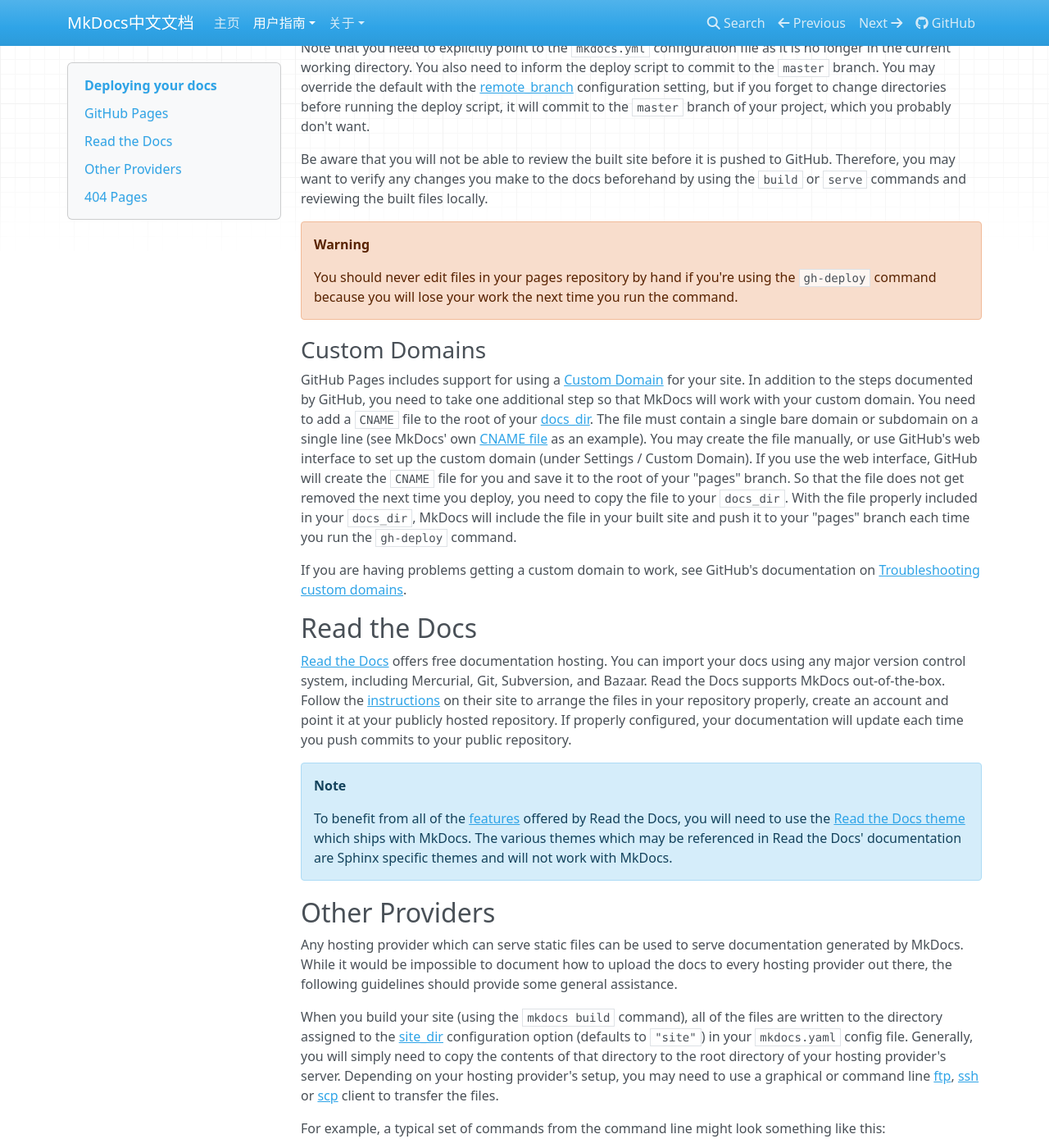
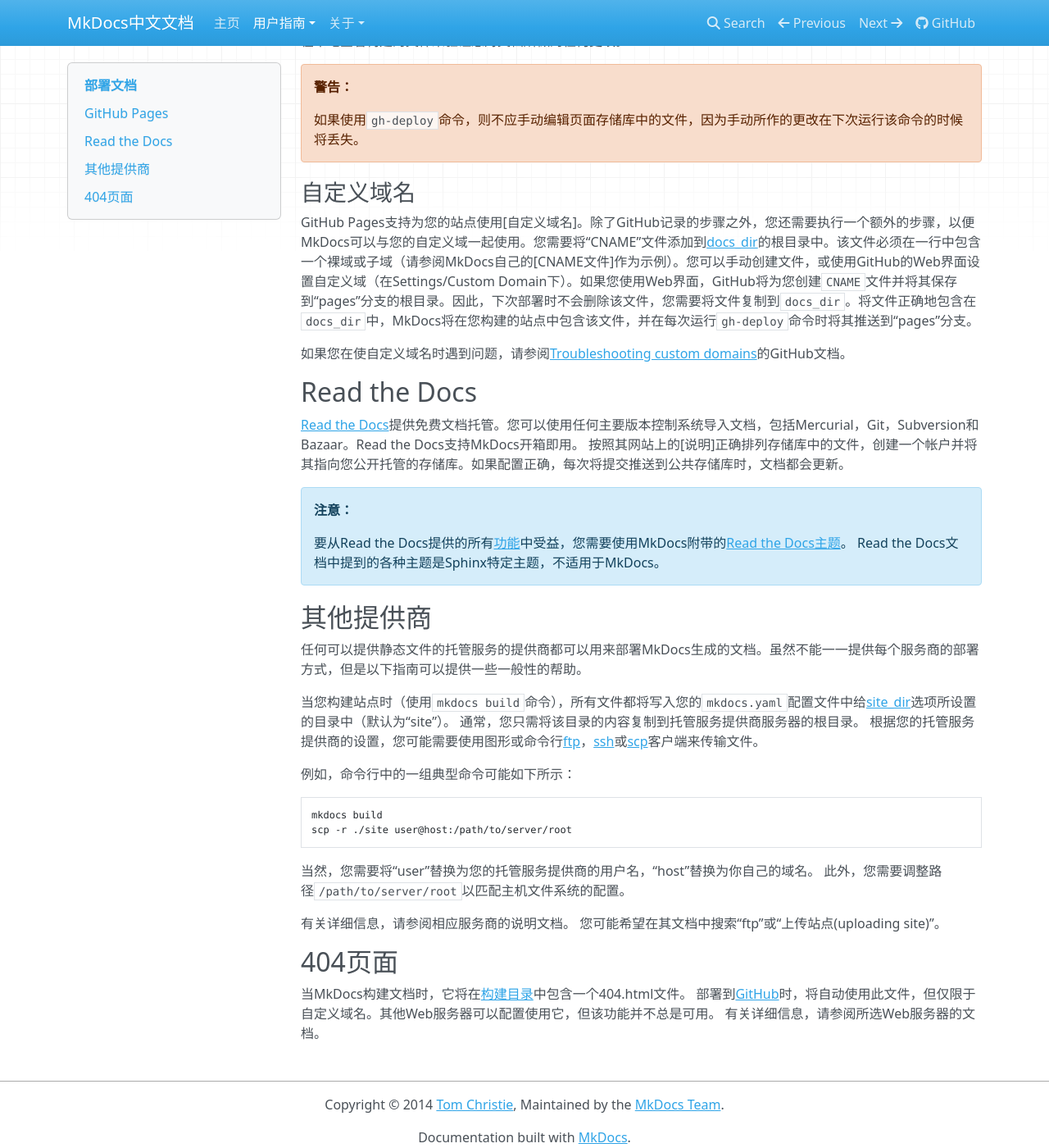
Before and after one commit to zimocode/mkdocs-docs-zh, an MkDocs documentation site: the page built from docs/user-guide/deploying-your-docs.md, in a window 1280 px wide and 1400 px high, scrolled down 1213 px. Shown: the whole window at 82% size. Built offline with MkDocs 1.6.1, drawn with Linux system fonts in a browser that asks for light colours; nearby versions of some CDN libraries; some of the changed text lies outside the part shown.

Commit message:
deploying-your-docs.md

````diff
--- a/docs/user-guide/deploying-your-docs.md
+++ b/docs/user-guide/deploying-your-docs.md
@@ -1,53 +1,34 @@
-# Deploying your docs
+# 部署文档
 
-A basic guide to deploying your docs to various hosting providers
+将文档部署到各种托管服务提供商的基本指南
 
 ---
 
 ## GitHub Pages
 
-If you host the source code for a project on [GitHub], you can easily use
-[GitHub Pages] to host the documentation for your project. There are two basic
-types of GitHub Pages sites: [Project Pages] sites, and [User and Organization
-Pages] sites. They are nearly identical but have some important differences,
-which require a different work flow when deploying.
+如果您在[GitHub]上托管项目的源代码，则可以轻松使用[GitHub Pages]来托管项目的文档。GitHub页面有两种基本类型：[Project Pages]站点和[User and Organization Pages]站点。它们几乎完全相同但有一些重要的区别，在部署时需要不同的工作流程。
 
 ### Project Pages
 
-Project Pages sites are simpler as the site files get deployed to a branch
-within the project repository (`gh-pages` by default). After you `checkout` the
-primary working branch (usually `master`) of the git repository where you
-maintain the source documentation for your project, run the following command:
+项目页面站点更简单，因为站点文件被部署到项目存储库中的分支（默认情况下为“gh-pages”）。 在“checkout”git存储库的主要工作分支（通常是`master`）之后，您可以在其中维护项目的源文档，运行以下命令：
 
 ```sh
 mkdocs gh-deploy
 ```
 
-That's it! Behind the scenes, MkDocs will build your docs and use the
-[ghp-import] tool to commit them to the `gh-pages` branch and push the
-`gh-pages` branch to GitHub.
+就是这么简单就完成了部署！ MkDocs将构建您的文档并使用[ghp-import]工具将它们提交到`gh-pages`分支，然后将`gh-pages`分支推送到GitHub。
 
-Use `mkdocs gh-deploy --help` to get a full list of options available for the
-`gh-deploy` command.
+使用`mkdocs gh-deploy --help`获取可用于`gh-deploy`命令的完整选项列表。
 
-Be aware that you will not be able to review the built site before it is pushed
-to GitHub. Therefore, you may want to verify any changes you make to the docs
-beforehand by using the `build` or `serve` commands and reviewing the built
-files locally.
+请注意，在将其推送到GitHub之前，您将无法查看构建的站点。 因此，您可能希望通过使用`build`或`serve`命令并在本地查看构建的文件来验证您对文档所做的任何更改。
 
-!!! warning
+!!! warning "警告："
 
-    You should never edit files in your pages repository by hand if you're using
-    the `gh-deploy` command because you will lose your work the next time you
-    run the command.
+    如果使用`gh-deploy`命令，则不应手动编辑页面存储库中的文件，因为手动所作的更改在下次运行该命令的时候将丢失。
 
 ### Organization and User Pages
 
-User and Organization Pages sites are not tied to a specific project, and the
-site files are deployed to the `master` branch in a dedicated repository named
-with the GitHub account name. Therefore, you need working copies of two
-repositories on our local system. For example, consider the following file
-structure:
+User and Organization Pages站点不依赖于特定项目，站点文件部署到以“GitHub”帐户名命名的专用存储库中的“master”分支。 因此，您需要在本地系统上使用两个存储库的工作副本。 例如，请考虑以下文件结构：
 
 ```no-highlight
 my-project/
@@ -56,50 +37,26 @@ my-project/
 orgname.github.io/
 ```
 
-After making and verifying updates to your project you need to change
-directories to the `orgname.github.io` repository and call the
-`mkdocs gh-deploy` command from there:
+在制作并验证项目更新后，您需要将目录更改为`orgname.github.io`存储库并从那里调用`mkdocs gh-deploy`命令：
 
 ```sh
 cd ../orgname.github.io/
 mkdocs gh-deploy --config-file ../my-project/mkdocs.yml --remote-branch master
 ```
 
-Note that you need to explicitly point to the `mkdocs.yml` configuration file as
-it is no longer in the current working directory. You also need to inform the
-deploy script to commit to the `master` branch. You may override the default
-with the [remote_branch] configuration setting, but if you forget to change
-directories before running the deploy script, it will commit to the `master`
-branch of your project, which you probably don't want.
+需要注意的是，您需要显式指向`mkdocs.yml`配置文件，因为它不再位于当前工作目录中。 您还需要通知部署脚本提交到`master`分支。 您可以使用[remote_branch]配置设置覆盖默认值，但是如果您在运行部署脚本之前忘记更改目录，它将提交到可能不是你期望的项目的`master`分支。
 
-Be aware that you will not be able to review the built site before it is pushed
-to GitHub. Therefore, you may want to verify any changes you make to the docs
-beforehand by using the `build` or `serve` commands and reviewing the built
-files locally.
+请注意，在将其推送到GitHub之前，您将无法查看构建的站点。 因此，您可能希望通过使用`build`或`serve`命令并在本地查看构建的文件来验证您对文档所做的任何更改。
 
-!!! warning
+!!! warning "警告："
 
-    You should never edit files in your pages repository by hand if you're using
-    the `gh-deploy` command because you will lose your work the next time you
-    run the command.
+    如果使用`gh-deploy`命令，则不应手动编辑页面存储库中的文件，因为手动所作的更改在下次运行该命令的时候将丢失。
 
-### Custom Domains
+### 自定义域名
 
-GitHub Pages includes support for using a [Custom Domain] for your site. In
-addition to the steps documented by GitHub, you need to take one additional step
-so that MkDocs will work with your custom domain. You need to add a `CNAME` file
-to the root of your [docs_dir]. The file must contain a single bare domain or
-subdomain on a single line (see MkDocs' own [CNAME file] as an example). You may
-create the file manually, or use GitHub's web interface to set up the custom
-domain (under Settings / Custom Domain). If you use the web interface, GitHub
-will create the `CNAME` file for you and save it to the root of your "pages"
-branch. So that the file does not get removed the next time you deploy, you need
-to copy the file to your `docs_dir`. With the file properly included in your
-`docs_dir`, MkDocs will include the file in your built site and push it to your
-"pages" branch each time you run the `gh-deploy` command.
+GitHub Pages支持为您的站点使用[自定义域名]。除了GitHub记录的步骤之外，您还需要执行一个额外的步骤，以便MkDocs可以与您的自定义域一起使用。您需要将“CNAME”文件添加到[docs_dir]的根目录中。该文件必须在一行中包含一个裸域或子域（请参阅MkDocs自己的[CNAME文件]作为示例）。您可以手动创建文件，或使用GitHub的Web界面设置自定义域（在Settings/Custom Domain下）。如果您使用Web界面，GitHub将为您创建`CNAME`文件并将其保存到“pages”分支的根目录。因此，下次部署时不会删除该文件，您需要将文件复制到`docs_dir`。将文件正确地包含在`docs_dir`中，MkDocs将在您构建的站点中包含该文件，并在每次运行`gh-deploy`命令时将其推送到“pages”分支。
 
-If you are having problems getting a custom domain to work, see GitHub's
-documentation on [Troubleshooting custom domains].
+如果您在使自定义域名时遇到问题，请参阅[Troubleshooting custom domains]的GitHub文档。
 
 [GitHub]: https://github.com/
 [GitHub Pages]: https://pages.github.com/
@@ -114,67 +71,40 @@ documentation on [Troubleshooting custom domains].
 
 ## Read the Docs
 
-[Read the Docs][rtd] offers free documentation hosting. You can import your docs
-using any major version control system, including Mercurial, Git, Subversion,
-and Bazaar. Read the Docs supports MkDocs out-of-the-box. Follow the
-[instructions] on their site to arrange the files in your repository properly,
-create an account and point it at your publicly hosted repository. If properly
-configured, your documentation will update each time you push commits to your
-public repository.
+[Read the Docs][rtd]提供免费文档托管。您可以使用任何主要版本控制系统导入文档，包括Mercurial，Git，Subversion和Bazaar。Read the Docs支持MkDocs开箱即用。 按照其网站上的[说明]正确排列存储库中的文件，创建一个帐户并将其指向您公开托管的存储库。如果配置正确，每次将提交推送到公共存储库时，文档都会更新。
 
-!!! note
+!!! note "注意："
 
-    To benefit from all of the [features] offered by Read the Docs, you will need
-    to use the [Read the Docs theme][theme] which ships with MkDocs. The various
-    themes which may be referenced in Read the Docs' documentation are Sphinx
-    specific themes and will not work with MkDocs.
+    要从Read the Docs提供的所有[功能]中受益，您需要使用MkDocs附带的[Read the Docs主题][theme]。 Read the Docs文档中提到的各种主题是Sphinx特定主题，不适用于MkDocs。
 
 [rtd]: https://readthedocs.org/
 [instructions]: https://read-the-docs.readthedocs.io/en/latest/getting_started.html#in-markdown
-[features]: https://read-the-docs.readthedocs.io/en/latest/features.html
+[功能]: https://read-the-docs.readthedocs.io/en/latest/features.html
 [theme]: ./styling-your-docs.md#readthedocs
 
-## Other Providers
+## 其他提供商
 
-Any hosting provider which can serve static files can be used to serve
-documentation generated by MkDocs. While it would be impossible to document how
-to upload the docs to every hosting provider out there, the following guidelines
-should provide some general assistance.
+任何可以提供静态文件的托管服务的提供商都可以用来部署MkDocs生成的文档。虽然不能一一提供每个服务商的部署方式，但是以下指南可以提供一些一般性的帮助。
 
-When you build your site (using the `mkdocs build` command), all of the files
-are written to the directory assigned to the [site_dir] configuration option
-(defaults to `"site"`) in your `mkdocs.yaml` config file. Generally, you will
-simply need to copy the contents of that directory to the root directory of your
-hosting provider's server. Depending on your hosting provider's setup, you may
-need to use a graphical or command line [ftp], [ssh] or [scp] client to transfer
-the files.
+当您构建站点时（使用`mkdocs build`命令），所有文件都将写入您的`mkdocs.yaml`配置文件中给[site_dir]选项所设置的目录中（默认为“site”）。 通常，您只需将该目录的内容复制到托管服务提供商服务器的根目录。 根据您的托管服务提供商的设置，您可能需要使用图形或命令行[ftp]，[ssh]或[scp]客户端来传输文件。
 
-For example, a typical set of commands from the command line might look
-something like this:
+例如，命令行中的一组典型命令可能如下所示：
 
 ```sh
 mkdocs build
 scp -r ./site user@host:/path/to/server/root
 ```
 
-Of course, you will need to replace `user` with the username you have with your
-hosting provider and `host` with the appropriate domain name. Additionally, you
-will need to adjust the `/path/to/server/root` to match the configuration of
-your hosts' file system.
+当然，您需要将“user”替换为您的托管服务提供商的用户名，“host”替换为你自己的域名。 此外，您需要调整路径`/path/to/server/root`以匹配主机文件系统的配置。
 
 [ftp]: https://en.wikipedia.org/wiki/File_Transfer_Protocol
 [ssh]: https://en.wikipedia.org/wiki/Secure_Shell
 [scp]: https://en.wikipedia.org/wiki/Secure_copy
 
-See your host's documentation for specifics. You will likely want to search
-their documentation for "ftp" or "uploading site".
+有关详细信息，请参阅相应服务商的说明文档。 您可能希望在其文档中搜索“ftp”或“上传站点(uploading site)”。
 
-## 404 Pages
+## 404页面
 
-When MkDocs builds the documentation it will include a 404.html file in the
-[build directory][site_dir]. This file will be automatically used when
-deploying to [GitHub](#github-pages) but only on a custom domain. Other web
-servers may be configured to use it but the feature won't always be available.
-See the documentation for your server of choice for more information.
+当MkDocs构建文档时，它将在[构建目录][site_dir]中包含一个404.html文件。 部署到[GitHub](#github-pages)时，将自动使用此文件，但仅限于自定义域名。其他Web服务器可以配置使用它，但该功能并不总是可用。 有关详细信息，请参阅所选Web服务器的文档。
 
 [site_dir]: ./configuration.md#site_dir
--- a/mkdocs.yml
+++ b/mkdocs.yml
@@ -19,7 +19,7 @@ nav:
         - 编写文档: user-guide/writing-your-docs.md
         - 设置文档样式: user-guide/styling-your-docs.md
         - 配置文件: user-guide/configuration.md
-        - Deploying Your Docs: user-guide/deploying-your-docs.md
+        - 部署文档: user-guide/deploying-your-docs.md
         - Custom Themes: user-guide/custom-themes.md
         - Plugins: user-guide/plugins.md
     - 关于:
````
